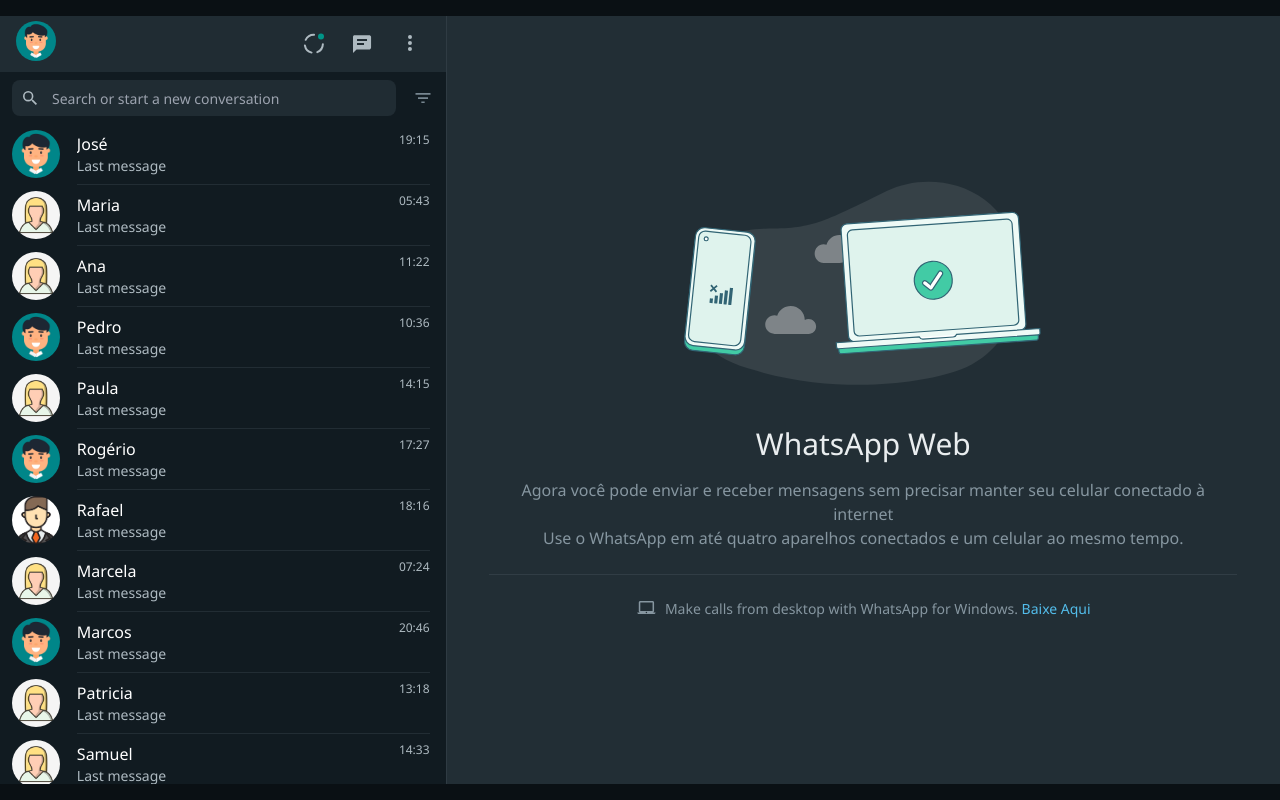
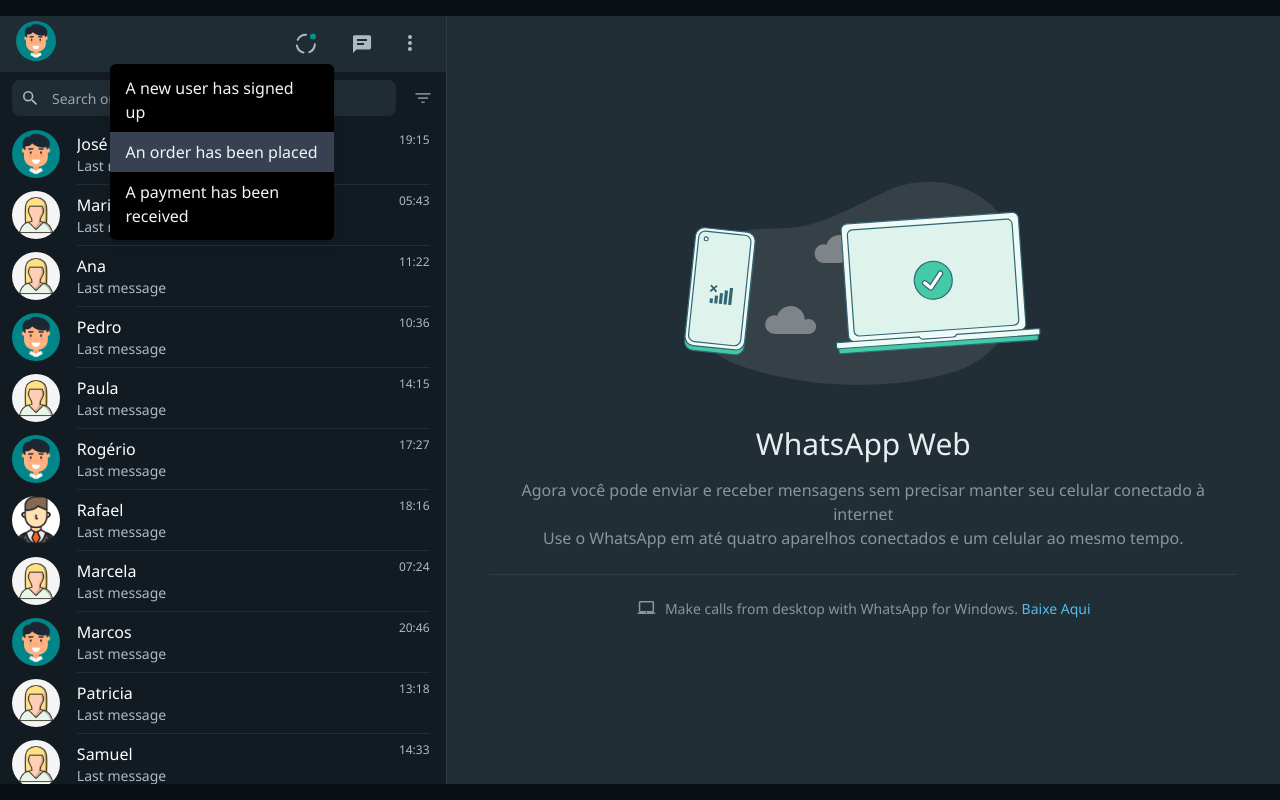
Before and after one commit to Ciphercrypt/chat-application-frontend, a Next.js app: page / in a window 1280 px wide. Both pictures are taken after a click on the element 313 px from the left and 44 px from the top of the page. Built offline with nearby package versions, Linux system fonts and the light colour scheme.

Commit message:
some minor changes and notification panel

```diff
--- a/src/components/ConversationDetails/index.tsx
+++ b/src/components/ConversationDetails/index.tsx
@@ -64,7 +64,7 @@
           </svg>
         </div>
         <div className="flex w-[85%] h-12 ml-3">
-          <input type={"text"} className="bg-[#2a3942] rounded-lg w-full px-3 py-3 text-white" placeholder="Mensagem" onKeyDown={(evt) => changeHandler(evt) } onChange={ (evt) => setMessageSend(evt.target.value) } value={messageSend} />
+          <input type={"text"} className="bg-[#2a3942] rounded-lg w-full px-3 py-3 text-white" placeholder="Start typing.." onKeyDown={(evt) => changeHandler(evt) } onChange={ (evt) => setMessageSend(evt.target.value) } value={messageSend} />
         </div>
         <div className="flex justify-center items-center w-[5%] h-12">
           <svg viewBox="0 0 24 24" width="24" height="24" className="cursor-pointer">
--- /dev/null
+++ b/src/components/FloatingOptions/index.tsx
@@ -0,0 +1,40 @@
+import React, { useState } from 'react';
+import Link from 'next/link';
+
+const NotificationPanel = () => {
+const [notifications, setNotifications] = useState([
+{ id: 1, message: "A new user has signed up", read: false },
+{ id: 2, message: "An order has been placed", read: true },
+{ id: 3, message: "A payment has been received", read: false },
+]);
+
+const handleNotificationClick = (id: number) => {
+    setNotifications(notifications.map(notification => {
+        if (notification.id === id) {
+            return { ...notification, read: true };
+        }
+        return notification;
+    }));
+};
+
+return (
+    <div className="relative flex flex-col  mt-10 ">
+        <div className="absolute right-0 z-10 w-56 bg-black rounded-md shadow-lg">
+            <div className="py-1">
+                {notifications.map(notification => (
+                    <Link href="#" key={notification.id}>
+                        <a
+                            className={`block px-4 py-2 text-gray-100 hover:bg-gray-700 ${notification.read ? 'bg-gray-700' : 'bg-black'}`}
+                            onClick={() => handleNotificationClick(notification.id)}>
+                            {notification.message}
+                        </a>
+                    </Link>
+                ))}
+            </div>
+        </div>
+    </div>
+);
+
+};
+
+export default NotificationPanel;
--- a/src/components/SideBar/index.tsx
+++ b/src/components/SideBar/index.tsx
@@ -2,6 +2,7 @@
 import ConversationList from "../ConversationList";
 import conversations from "../../data.json";
 import { useState } from "react";
+import NotificationPanel from "../FloatingOptions";
 
 export default function SideBar() {
   const conversationsList = conversations.conversation_list;
@@ -10,33 +11,46 @@
     ? conversationsList.filter( conversationList => conversationList.contactName.toLowerCase().includes(search))
     : conversationsList;
 
+    const [showprofile,setshowprofile]=useState(false);
+    const [showinvite,setshowinvite]=useState(false);
+
+
+
   return (
+
     <div className="flex flex-col w-[480px] h-full bg-[#202c33]" style={{borderRight: "1px solid rgba(134,150,160,0.15)"}}>
       <div className="flex items-center justify-between w-full px-4">
+
         <div className="flex bg-[#202c33] w-full h-14 py-3 items-center">
           <div className="flex cursor-pointer">
             <Avatar width="w-10" height="w-10" image="avatar.jpg" />
           </div>
         </div>
+
         <div className="flex gap-2">
-          <div className="flex cursor-pointer w-10 h-10 items-center justify-center">
+          <div className="flex cursor-pointer w-10 h-10 items-center justify-center" onClick={() => setshowinvite(!showinvite)}>
+
             <svg version="1.1" id="df9d3429-f0ef-48b5-b5eb-f9d27b2deba6" x="0" y="0" viewBox="0 0 24 24" width="24" height="24" className="text-[#AEBAC1]">
               <path fill="currentColor" d="M12.072 1.761a10.05 10.05 0 0 0-9.303 5.65.977.977 0 0 0 1.756.855 8.098 8.098 0 0 1 7.496-4.553.977.977 0 1 0 .051-1.952zM1.926 13.64a10.052 10.052 0 0 0 7.461 7.925.977.977 0 0 0 .471-1.895 8.097 8.097 0 0 1-6.012-6.386.977.977 0 0 0-1.92.356zm13.729 7.454a10.053 10.053 0 0 0 6.201-8.946.976.976 0 1 0-1.951-.081v.014a8.097 8.097 0 0 1-4.997 7.209.977.977 0 0 0 .727 1.813l.02-.009z" />
               <path fill="#009588" d="M19 1.5a3 3 0 1 1 0 6 3 3 0 0 1 0-6z" />
             </svg>
           </div>
+          {showinvite && <NotificationPanel /> }
           <div className="flex cursor-pointer w-10 h-10 items-center justify-center">
             <svg viewBox="0 0 24 24" width="24" height="24" className="text-[#AEBAC1]">
               <path fill="currentColor" d="M19.005 3.175H4.674C3.642 3.175 3 3.789 3 4.821V21.02l3.544-3.514h12.461c1.033 0 2.064-1.06 2.064-2.093V4.821c-.001-1.032-1.032-1.646-2.064-1.646zm-4.989 9.869H7.041V11.1h6.975v1.944zm3-4H7.041V7.1h9.975v1.944z" />
             </svg>
           </div>
-          <div className="flex cursor-pointer w-10 h-10 items-center justify-center">
+          {/* <NotificationPanel /> */}
+          <div className="flex cursor-pointer w-10 h-10 items-center justify-center" onClick={() => setshowprofile(!showprofile)}>
             <svg viewBox="0 0 24 24" width="24" height="24" className="text-[#AEBAC1]">
               <path fill="currentColor" d="M12 7a2 2 0 1 0-.001-4.001A2 2 0 0 0 12 7zm0 2a2 2 0 1 0-.001 3.999A2 2 0 0 0 12 9zm0 6a2 2 0 1 0-.001 3.999A2 2 0 0 0 12 15z"></path>
             </svg>
           </div>
+          {showprofile && <NotificationPanel /> }
         </div>
       </div>
+
       <div className="flex bg-[#111b21] w-full h-max px-3 py-2">
         <div className="relative w-[95%] h-max">
           <div className="absolute text-[#AEBAC1] h-full w-9">
@@ -44,6 +58,7 @@
               <path fill="currentColor" d="M15.009 13.805h-.636l-.22-.219a5.184 5.184 0 0 0 1.256-3.386 5.207 5.207 0 1 0-5.207 5.208 5.183 5.183 0 0 0 3.385-1.255l.221.22v.635l4.004 3.999 1.194-1.195-3.997-4.007zm-4.808 0a3.605 3.605 0 1 1 0-7.21 3.605 3.605 0 0 1 0 7.21z">
               </path>
             </svg>
+
           </div>
           <div className="">
             <input className="w-[96%] h-9 rounded-lg bg-[#202c33] text-white text-sm px-10" placeholder="Search or start a new conversation" value={search} onChange={e => setSearch(e.target.value)} />
@@ -56,6 +71,7 @@
           </svg>
         </div>
       </div>
+
       <div className="flex flex-col w-full overflow-y-scroll" id="conversation">
         {
           filteredConversationsList.map( (conversation, index) => {
@@ -64,6 +80,7 @@
             )
           })
         }
+
       </div>
     </div>
   )
```
